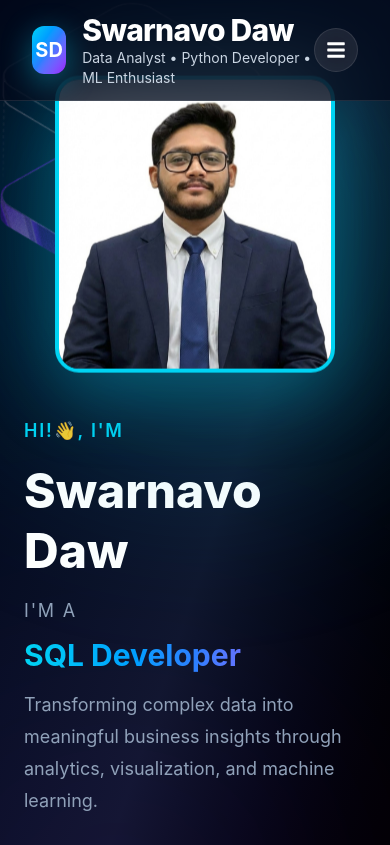
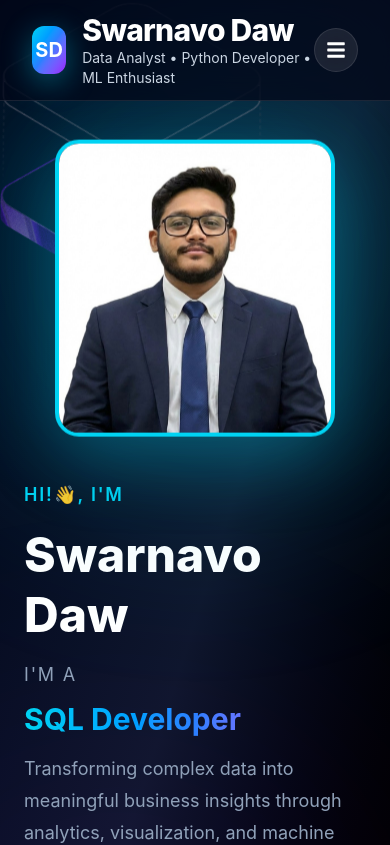
Before and after one commit to SWARNAVO-DAW/swarnavo-portfolio, a React (Vite) app: page / in a window 390 px wide. Shown: the top 845 px of the page. Built offline with nearby package versions, Linux system fonts and the light colour scheme.

Commit message:
Fix mobile hero photo positioning

```diff
--- a/src/components/Hero.jsx
+++ b/src/components/Hero.jsx
@@ -212,7 +212,7 @@ function Hero() {
     repeat: Infinity,
     ease: "easeInOut",
   }}
-  className="relative z-10 w-[280px] md:w-[360px] lg:w-[420px] rounded-3xl border-4 border-cyan-400 shadow-[0_20px_70px_rgba(6,182,212,0.35)] transition-all duration-500 hover:scale-105 hover:shadow-[0_30px_90px_rgba(6,182,212,0.55)]"
+  className="relative z-10 mt-16 w-[280px] md:mt-0 md:w-[360px] lg:w-[420px] rounded-3xl border-4 border-cyan-400 shadow-[0_20px_70px_rgba(6,182,212,0.35)] transition-all duration-500 hover:scale-105 hover:shadow-[0_30px_90px_rgba(6,182,212,0.55)]"
 />
 
 </div>
```
